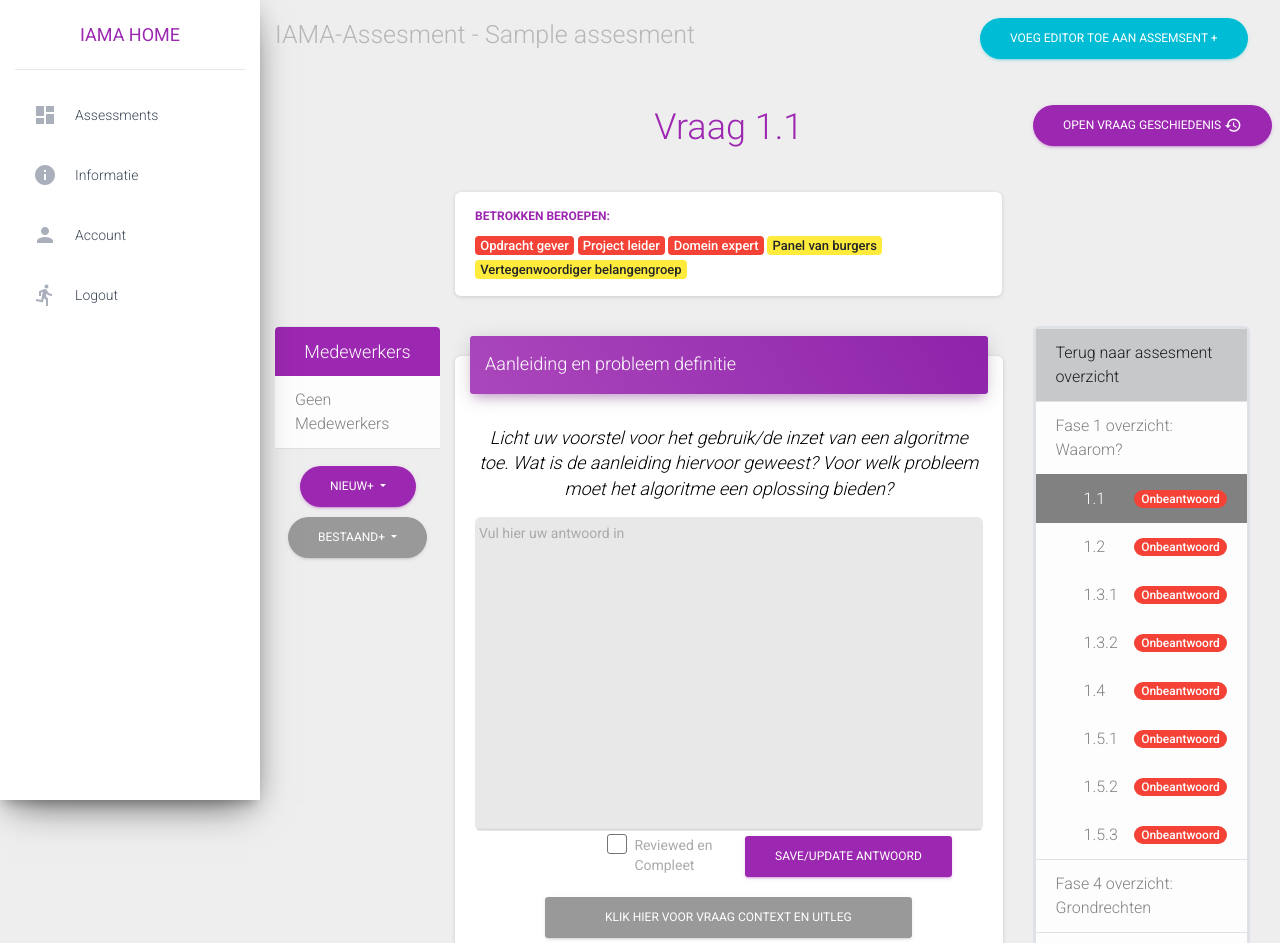
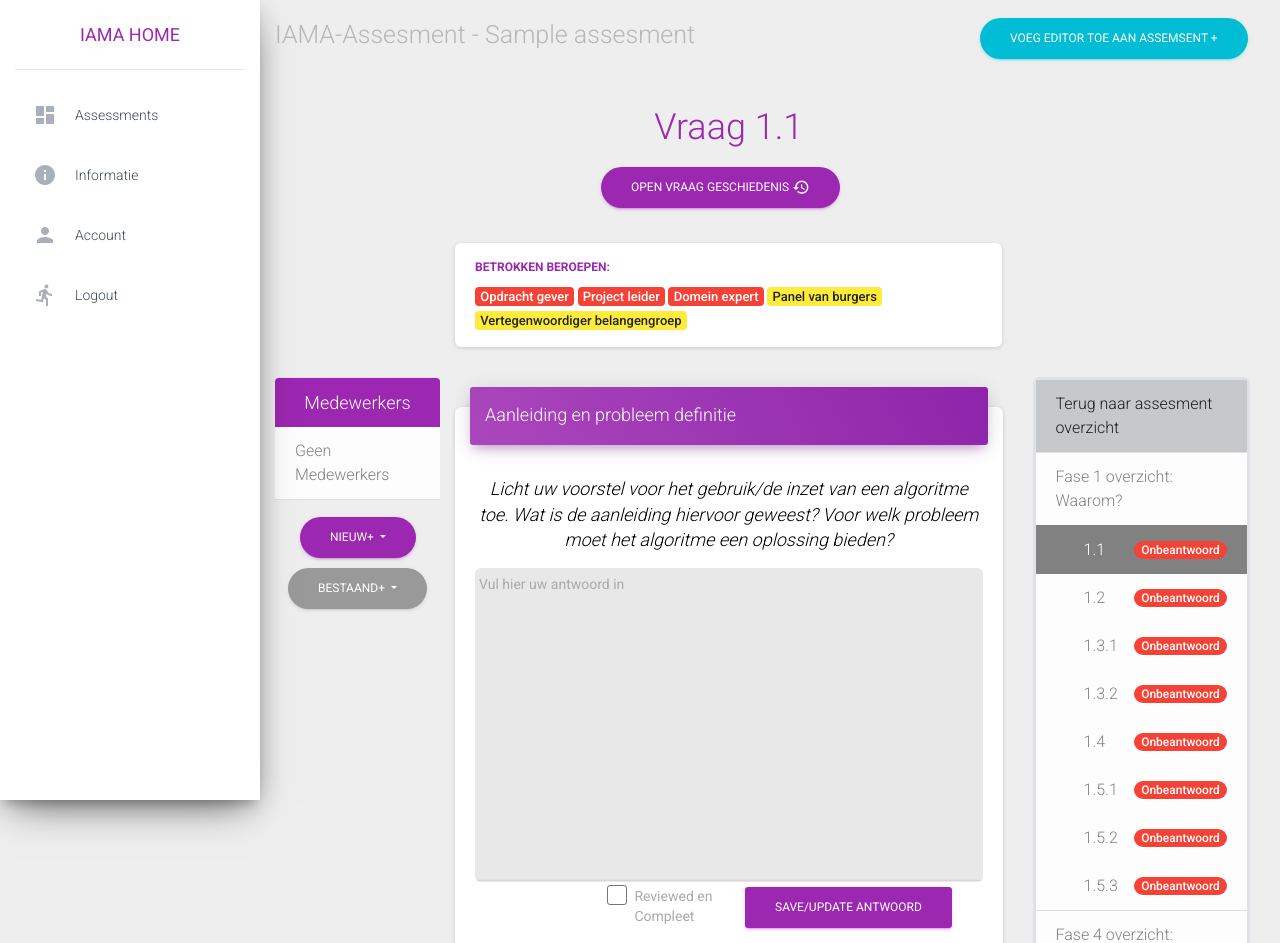
Before and after one commit to KoenBron/IAMA-checker, a Django app: page /assesments/1/question/2 in a window 1280 px wide. Shown: the top 943 px of the page. Run offline with Django 3.2, Linux system fonts and the light colour scheme; a user stored in the database is signed in; data comes from the database, SQL or seed files in the repository; tables that the repository leaves empty hold one stand-in row (values such as "Sample post"); some libraries are stand-ins or nearby versions.

Commit message:
bugfix: button now centralised as to not clash with certain accessibility settings

```diff
--- a/iama_checker/base/templates/base/base.html
+++ b/iama_checker/base/templates/base/base.html
@@ -65,7 +65,6 @@
               {% block download %}{% endblock %}
               {% block add_editor %}{% endblock %}
           </div>
-
         </div>
     </nav>
 
--- a/iama_checker/base/templates/base/q_detail.html
+++ b/iama_checker/base/templates/base/q_detail.html
@@ -15,8 +15,6 @@
     <div class="col-md-2"></div>
     <div class="col-md-7 text-center">
         <h2 class="text-primary">Vraag {{ question.question_phase }}.{{ question.question_number.normalize }} </h2>
-    </div>
-    <div class="col-md-1">
         {% include "includes/question_history.html" with question=question question_history=question_history %}
     </div>
     <div class="col"></div>
```
